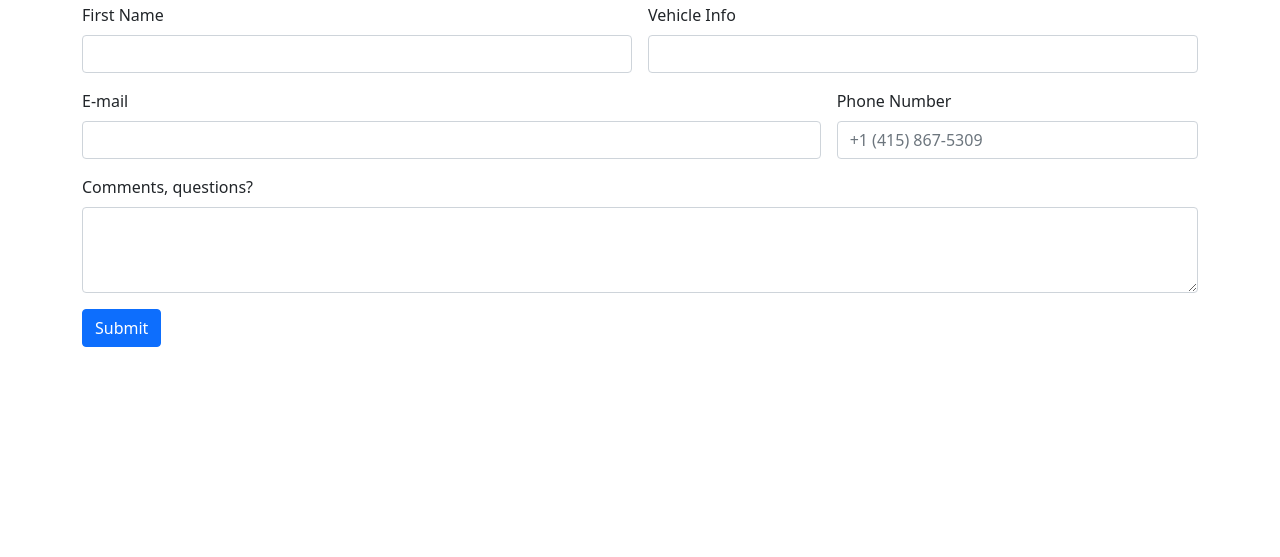
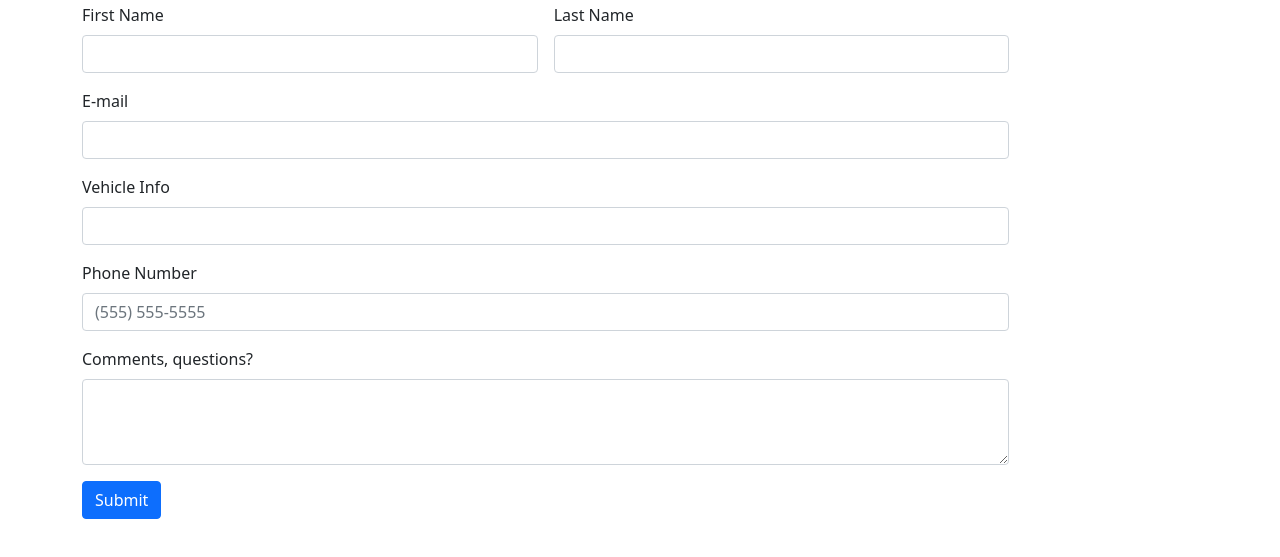
Before and after one commit to OEMAutoSoul/Formsubmit, a plain HTML site: page index.html in a window 1280 px wide. Shown: the part 101-658 px from the top of the page. Drawn offline with nearby package versions, Linux system fonts and the light colour scheme.

Commit message:
Add files via upload

```diff
--- a/index.html
+++ b/index.html
@@ -17,7 +17,7 @@
 
     <div class="container mt-5">
         <h1>Contact Me!</h1>
-        <form class="row g-3" action="https://formsubmit.co/oemautosolutions@gmail.com" method="POST">
+        <form class="row g-3" action="https://formsubmit.co/32eaa21e5bbb53d4e25d6d4995e129e4" method="POST">
           <!-- Honeypot -->
           <input type="text" name="_honey" style="display: none;">
 
@@ -26,23 +26,27 @@
 
           <input type="hidden" name="_next" value="https://haydn5.github.io/formsubmitdemo/success.html" >
 
-          <div class="col-md-6">
+          <div class="col-md-5">
             <label for="firstName" class="form-label">First Name</label>
-            <input type="text" class="form-control" name="name" id="firstName" required>
+            <input type="text" class="form-control" name="First&nbsp;Name" id="firstName" required>
           </div>
-          <div class="col-md-6">
+          <div class="col-md-5">
+            <label for="lastName" class="form-label">Last Name</label>
+            <input type="text" class="form-control" name="Last&nbsp;Name" id="lastName" required>
+          </div>
+          <div class="col-md-10">
+            <label for="emailInfo" class="form-label">E-mail</label>
+            <input type="email" class="form-control" name="email" id="emailInfo" required>
+          </div>
+          <div class="col-md-10">
             <label for="vehicleinfo" class="form-label">Vehicle Info</label>
             <input type="text" class="form-control" name="vehicle&nbsp;info" id="vehicleinfo" required>
           </div>
-          <div class="col-md-8">
-            <label for="emailInfo" class="form-label">E-mail</label>
-            <input type="email" class="form-control" name="email" id="emailInfo" required>
+          <div class="col-md-10">
+            <label for="phoneNumber" class="form-label">Phone Number</label>
+            <input type="text" class="form-control" name="phone" id="phoneNumber" placeholder="(555) 555-5555">
           </div>
-          <div class="col-md-4">
-            <label for="phoneNumber" class="form-label">Phone Number</label>
-            <input type="text" class="form-control" name="phone" id="phoneNumber" placeholder="+1 (415) 867-5309">
-          </div>
-          <div class="col-md-12">
+          <div class="col-md-10">
             <label for="comments" class="form-label">Comments, questions?</label>
             <textarea class="form-control" id="comments" name="comments,&nbsp;questions" rows="3" required></textarea>
           </div>
```
Also changed, not shown: success.html (+1 -1 lines).
